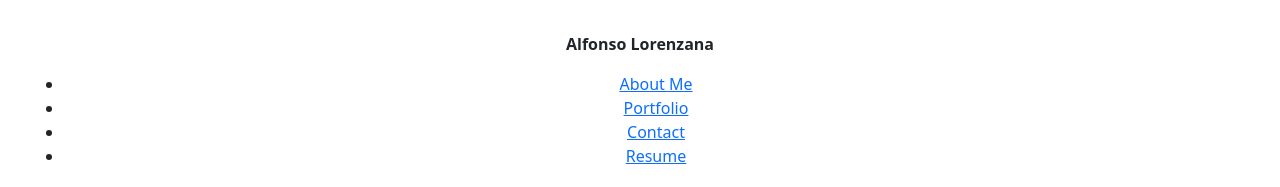
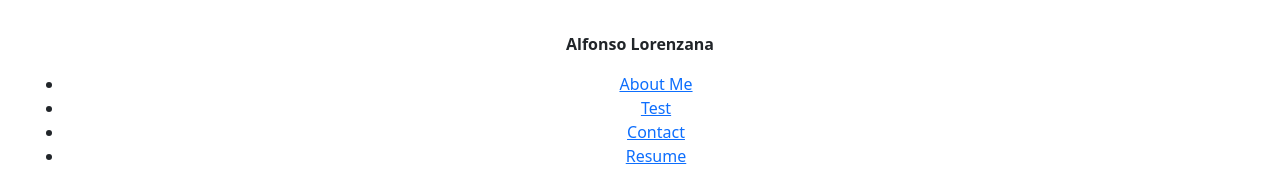
Before and after one commit to Alfonso1Lorenzana/reactVite, a React (Vite) app: page / in a window 1280 px wide. Shown: the top 187 px of the page. Built offline with nearby package versions, Linux system fonts and the light colour scheme.

Commit message:
seeing if you can comment on .txt like you would on an html

```diff
--- a/src/components/Header.tsx
+++ b/src/components/Header.tsx
@@ -8,7 +8,7 @@ function Header() {
           <a href="/">About Me</a>
         </li>
         <li>
-          <a href="/portfolio">Portfolio</a>
+          <a href="/portfolio">Test</a>
         </li>
         <li>
           <a href="/contact">Contact</a>
```
